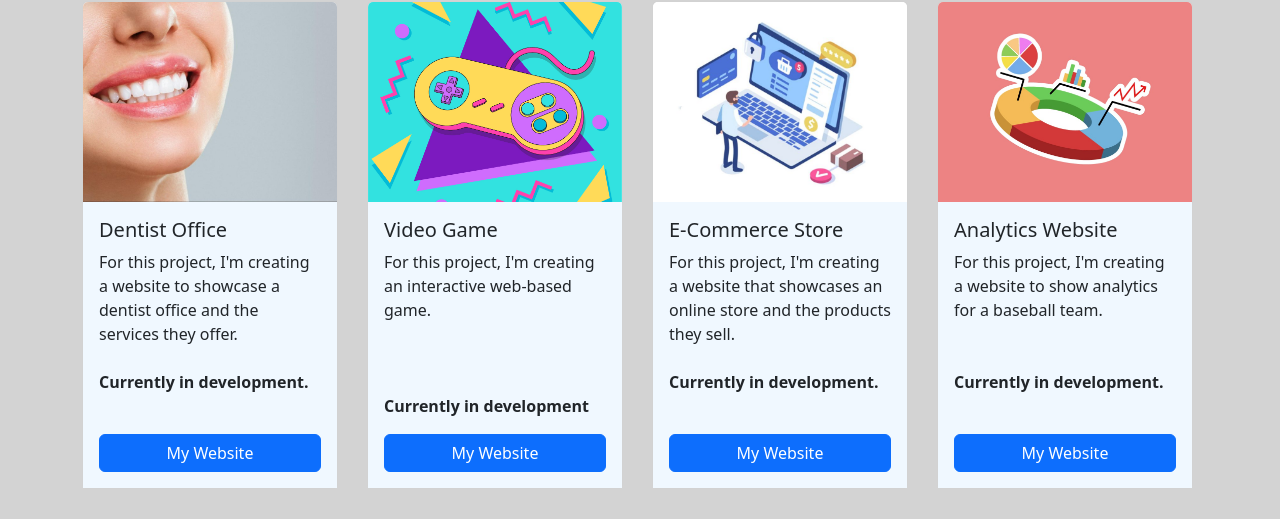
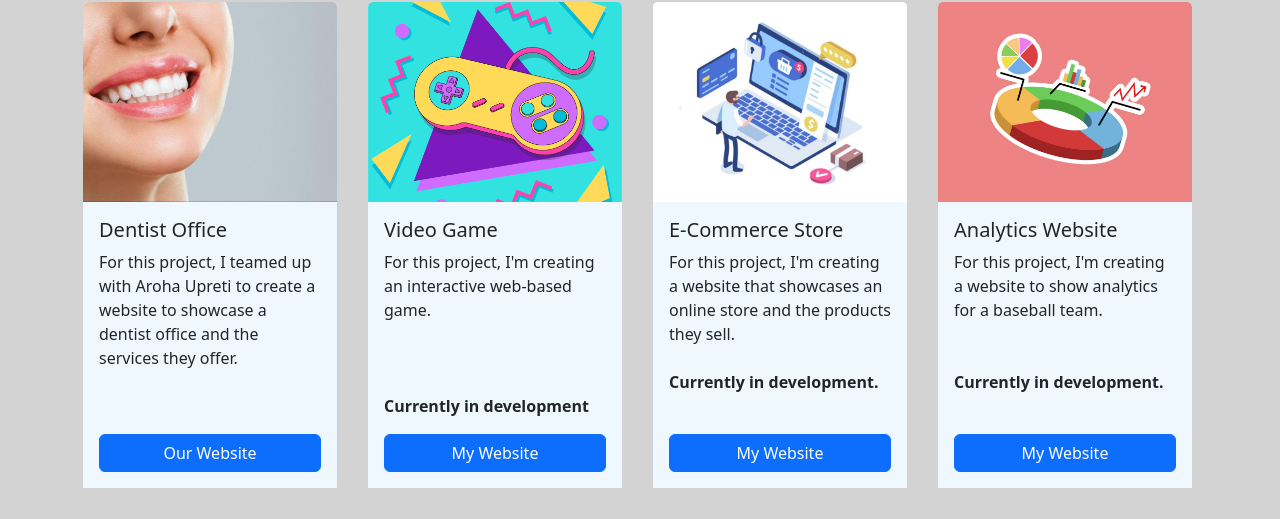
Before and after one commit to wesleymaya/SEG3125_Portfolio, a plain HTML site: page index.html in a window 1280 px wide. Shown: the part 656-1175 px from the top of the page. Drawn offline with nearby package versions, Linux system fonts and the light colour scheme.

Commit message:
Linked my dental website project to my portfolio

```diff
--- a/index.html
+++ b/index.html
@@ -57,10 +57,9 @@
             <div class="card-body d-flex flex-column">
               <h5 class="card-title">Dentist Office</h5>
               <p class="card-text flex-grow-1">
-                For this project, I'm creating a website to showcase a dentist office and the services they offer.
-                <br><br><strong>Currently in development.</strong>
+                For this project, I teamed up with Aroha Upreti to create a website to showcase a dentist office and the services they offer.
               </p>
-              <a href="dentist_page.html" class="btn btn-primary mt-auto">My Website</a>
+              <a href="https://starlightdental.netlify.app/" class="btn btn-primary mt-auto">Our Website</a>
             </div>
           </div>
         </div>
```
